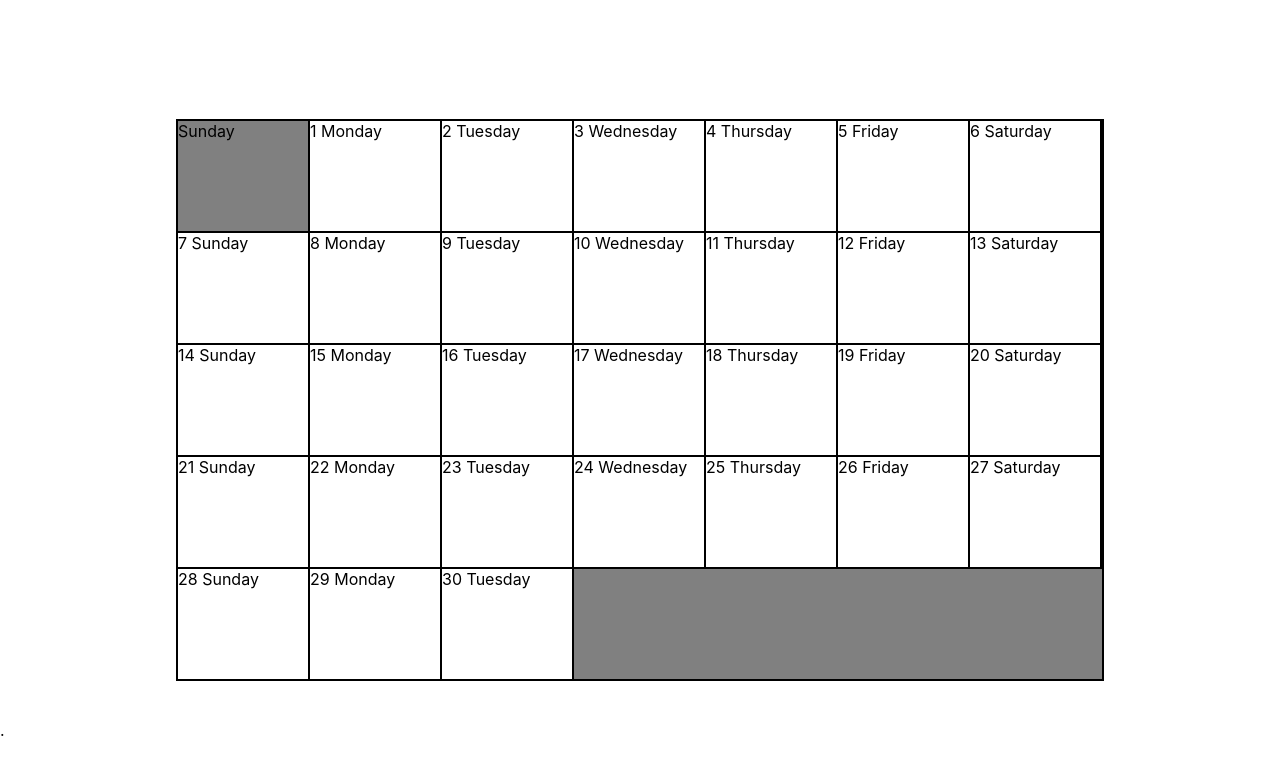
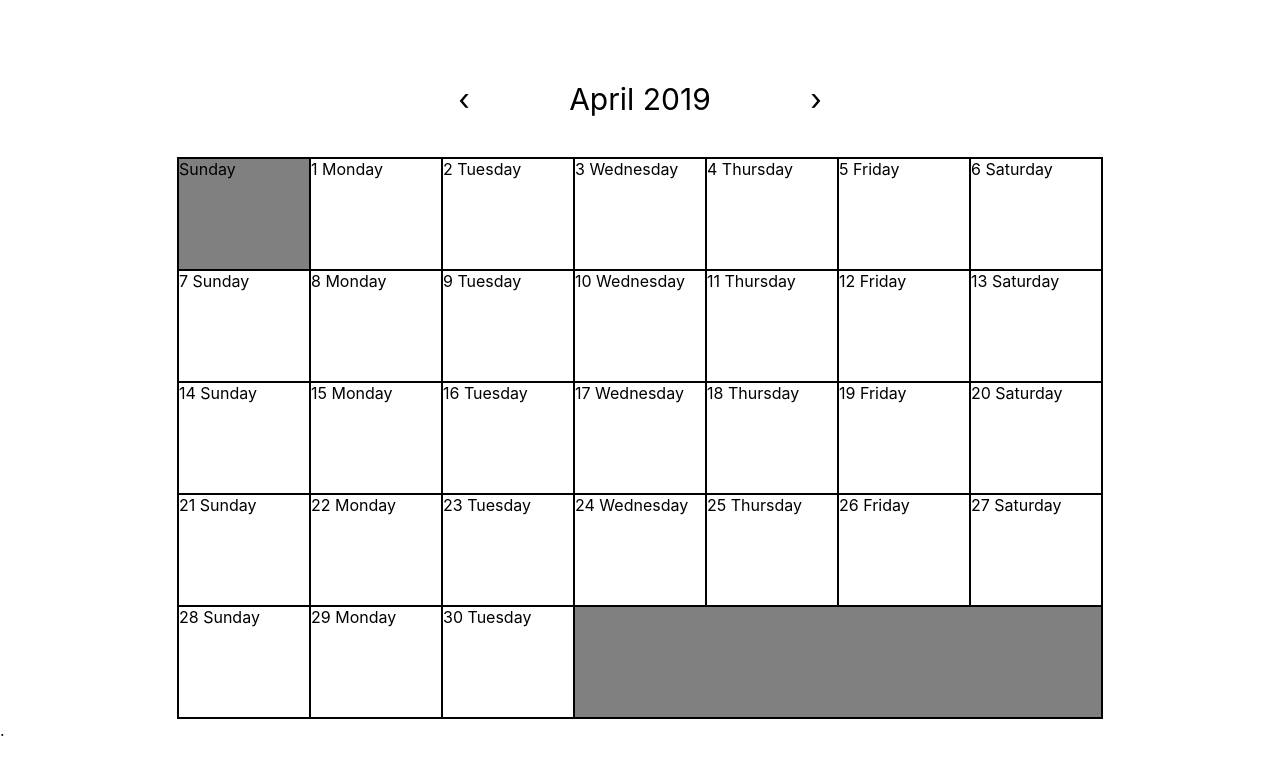
Before and after one commit to jwmorrow1s/test-calendar, a React (Create React App) app: page / in a window 1280 px wide. Shown: the top 774 px of the page. Built offline with nearby package versions, Linux system fonts and the light colour scheme.

Commit message:
changed some css. Added a month picker component. Doesn't do anything yet.

```diff
--- a/src/App.js
+++ b/src/App.js
@@ -1,12 +1,13 @@
 import React from 'react';
 
 import Calendar from './components/calendar/Calendar';
+import Nav from './components/nav/Nav';
 
 function App() {
   return (
     <div id="App">
-      <div id="Nav">.</div>
-      <Calendar></Calendar>
+      <Nav />
+      <Calendar />
       <div id="Footer">.</div>
     </div>
   );
--- a/src/components/calendar/Calendar.js
+++ b/src/components/calendar/Calendar.js
@@ -1,6 +1,7 @@
 import React from 'react';
 import Month from '../month/Month';
 import { getLengthOfMonth } from './utils/calendarDetailProvider';
+import MonthPicker from '../monthPicker/monthPicker';
 
 
     class Calendar extends React.Component {
@@ -55,6 +56,10 @@ import { getLengthOfMonth } from './utils/calendarDetailProvider';
 
             return (
                 <div id="Calendar">
+                    <MonthPicker
+                        year={year}
+                        month={month}
+                    />
                     <Month
                         clickedHandler={this.getClickedCallback}
                         daySelected={{selectedDate, dayIsSelected}}
--- /dev/null
+++ b/src/components/monthPicker/monthPicker.js
@@ -0,0 +1,27 @@
+import React from 'react';
+import { getMonthName } from '../calendar/utils/calendarDetailProvider';
+
+class MonthPicker extends React.Component {
+
+    constructor(props){
+        super(props);
+        this.state = {
+
+        };
+    }
+
+    render(){
+        const {year, month} = this.props;
+
+        return (
+            <div id="MonthPicker">
+                <div id="month-select-left">&#8249;</div>
+                {getMonthName(month) + " " + year}
+                <div id="month-select-right">&#8250;</div>
+            </div>
+        );
+    }
+
+}
+
+export default MonthPicker;
--- /dev/null
+++ b/src/components/nav/Nav.js
@@ -0,0 +1,22 @@
+import React from 'react';
+
+class Nav extends React.Component {
+
+    constructor(props){
+        super(props);
+        this.state = {
+
+        };
+    }
+
+    render(){
+        return (
+            <div id="Nav">
+
+            </div>
+        );
+    }
+
+}
+
+export default Nav;
--- a/src/index.css
+++ b/src/index.css
@@ -37,6 +37,44 @@ code {
   min-height: 80px;
 }
 
+#MonthPicker {
+  cursor: pointer;
+  display: flex;
+  font-size: 30px;
+  padding-bottom: 40px;
+  color: black;
+  text-shadow: 1px 1px white;
+  flex-direction: row;
+  justify-content: space-around;
+  width: 50%;
+  margin:auto;
+}
+
+#month-select-left{
+  user-select: none;
+}
+
+#month-select-right{
+  user-select: none;
+}
+
+#month-select-left:hover{
+  color: blue;
+}
+
+#month-select-right:hover{
+  color: blue;
+}
+
+#month-select-left:active{
+  color: black;
+}
+
+#month-select-right:active{
+  color: black;
+}
+
+
 #Month{
   flex-grow: 1;
   background-color: gray;
@@ -51,13 +89,16 @@ code {
   border-top: 2px solid black;
 }
 
-#Week:last-child{
-
-}
-
 #Day{
   height: 110px;
   width: 130px;
   border-right: 2px solid black;
-  /* border: 2px solid black; */
 }
+
+#Day:hover {
+  background-color: blue !important;
+}
+
+#Day:nth-child(7){
+  border-right: none;
+}
```
